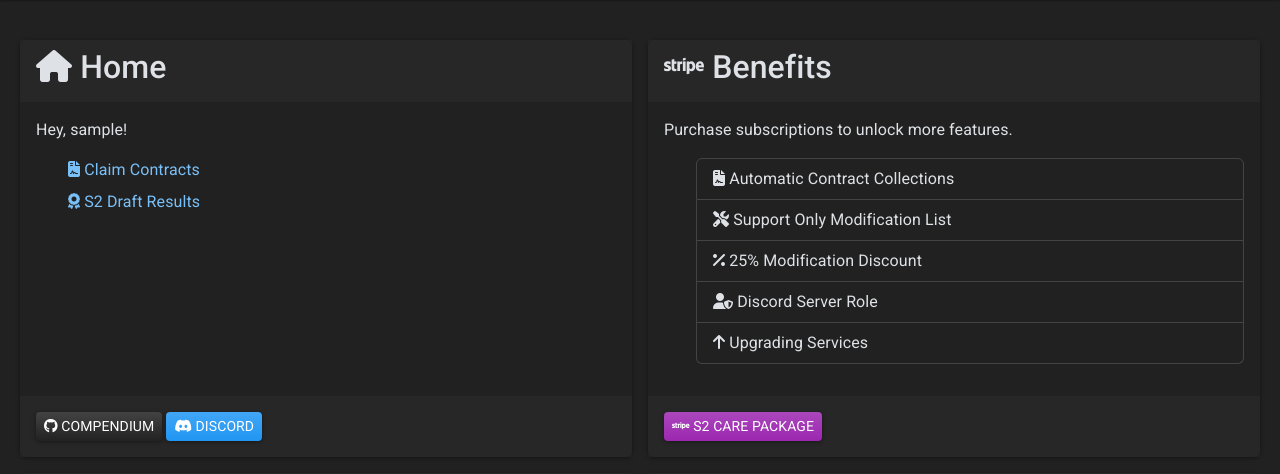
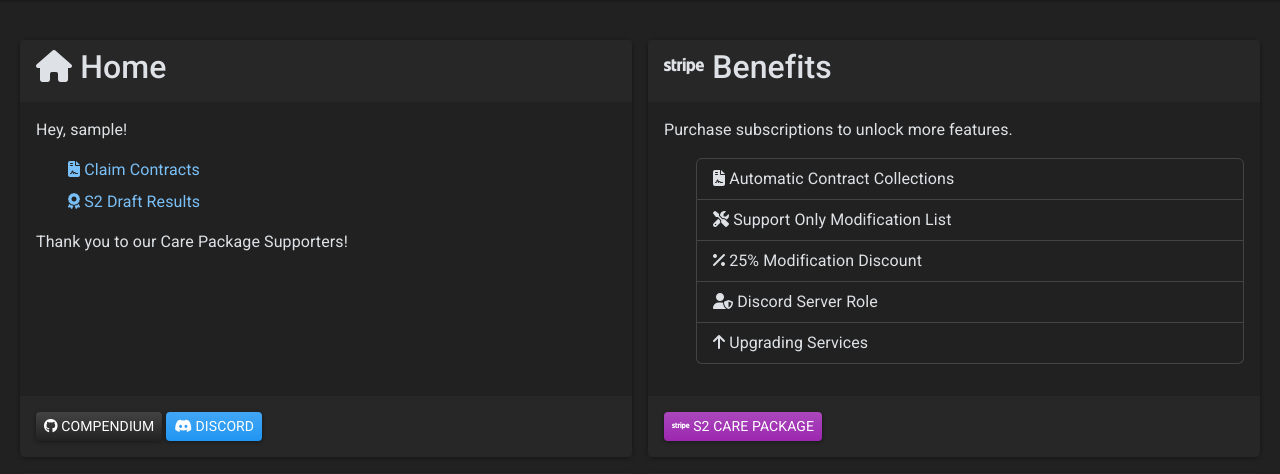
Before and after one commit to doublesync/TheRussellCup, a Django app: page / in a window 1280 px wide. Shown: the part 85-559 px from the top of the page. Run offline with Django 5.2, Linux system fonts and the light colour scheme; the visitor is signed in with stand-in values (Sample User, id 1); data comes from the database, SQL or seed files in the repository; data that the repository does not hold is empty; some libraries are stand-ins or nearby versions.

Commit message:
Added care package supporter portion to home page.

```diff
--- a/pages/views.py
+++ b/pages/views.py
@@ -10,8 +10,10 @@ from players.models import Player
 
 @login_required
 def home(request):
+    # Flat gives back single values: ('a', 'b', 'c') instead of tuples: [('a',), ('b',), ('c',)]
+    care_package_users = CustomUser.objects.filter(has_care_package=True).values_list("username", flat=True)
     user_players = Player.objects.filter(user=request.user)
-    return render(request, "pages/home.html", {"player_files": user_players})
+    return render(request, "pages/home.html", {"player_files": user_players, "care_package_users": care_package_users})
 
 def google_adsense(request):
     return HttpResponse("google.com, pub-4085265783135188, DIRECT, f08c47fec0942fa0")
--- a/templates/pages/home.html
+++ b/templates/pages/home.html
@@ -20,6 +20,12 @@
                             <li id="claim-status" class="list-group-item mt-2"><a href="#" class="text-decoration-none" hx-trigger="click throttle:1s" hx-target="#claim-status" hx-swap="innerHTML" hx-post="{% url 'claim_contracts' %}"><i class="fa-solid fa-file-contract"></i> Claim Contracts</a></li>
                             <li class="list-group-item mt-2"><a href="{% url 'draft_page' 34 %}" class="text-decoration-none"><i class="fa-solid fa-award"></i> S2 Draft Results</a></li>
                         </form>
+                    </ul>
+                    <p>Thank you to our Care Package Supporters!</p>
+                    <ul>
+                        {% for user in care_package_users %}
+                        <small><li class="list-group-item mt-2 text-light"><i class="fa-solid fa-gem text-danger fw-bold"></i> {{ user }}</li></small>
+                        {% endfor %}
                     </ul>
                 </div>
                 <div class="card-footer p-3">
```
